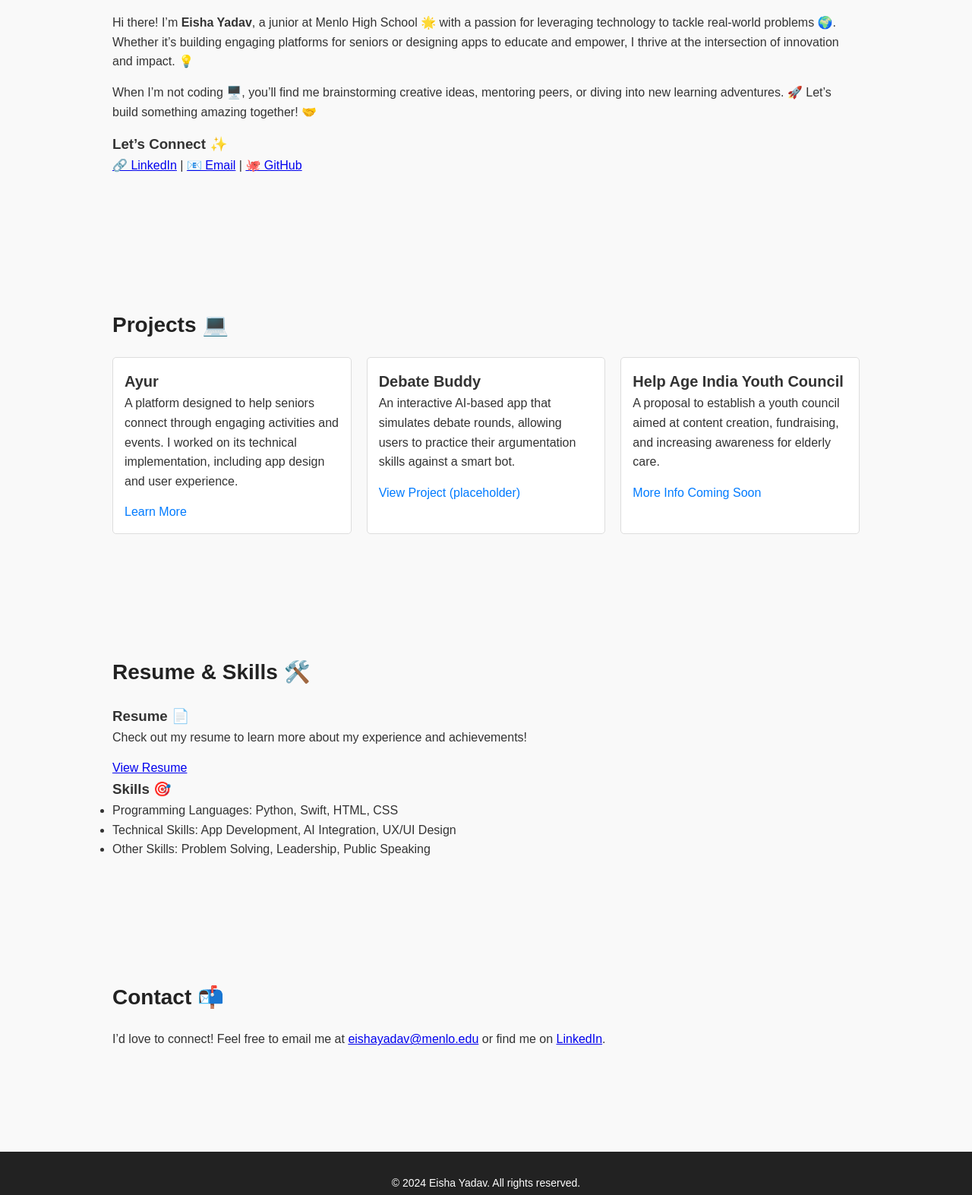
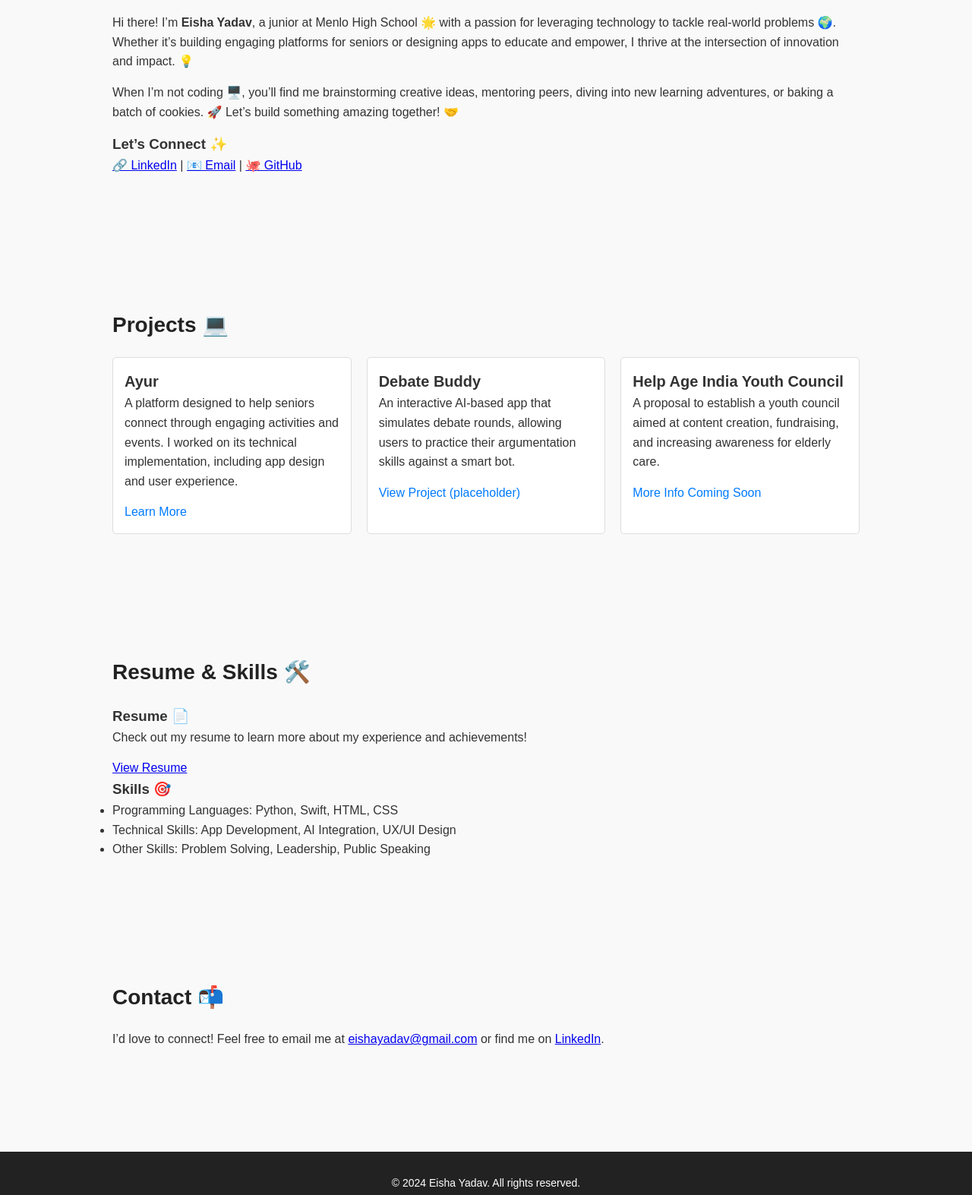
Before and after one commit to emill-y/aboutme, a plain HTML site: page index.html in a window 1280 px wide. Shown: the part 248-1821 px from the top of the page at 76% size. Drawn offline with Linux system fonts and the light colour scheme.

Commit message:
Update index.html

```diff
--- a/index.html
+++ b/index.html
@@ -23,7 +23,7 @@
       <div class="container">
         <h2>About Me 👋</h2>
         <p>Hi there! I’m <strong>Eisha Yadav</strong>, a junior at Menlo High School 🌟 with a passion for leveraging technology to tackle real-world problems 🌍. Whether it’s building engaging platforms for seniors or designing apps to educate and empower, I thrive at the intersection of innovation and impact. 💡</p>
-        <p>When I’m not coding 🖥️, you’ll find me brainstorming creative ideas, mentoring peers, or diving into new learning adventures. 🚀 Let’s build something amazing together! 🤝</p>
+        <p>When I’m not coding 🖥️, you’ll find me brainstorming creative ideas, mentoring peers, diving into new learning adventures, or baking a batch of cookies. 🚀 Let’s build something amazing together! 🤝</p>
 
         <div id="connect">
           <h3>Let’s Connect ✨</h3>
@@ -78,7 +78,7 @@
     <section id="contact" class="section">
       <div class="container">
         <h2>Contact 📬</h2>
-        <p>I’d love to connect! Feel free to email me at <a href="mailto:eishayadav@gmail.com">eishayadav@menlo.edu</a> or find me on <a href="https://www.linkedin.com/in/eisha-yadav-244435289/" target="_blank">LinkedIn</a>.</p>
+        <p>I’d love to connect! Feel free to email me at <a href="mailto:eishayadav@gmail.com">eishayadav@gmail.com</a> or find me on <a href="https://www.linkedin.com/in/eisha-yadav-244435289/" target="_blank">LinkedIn</a>.</p>
       </div>
     </section>
   </main>
```
